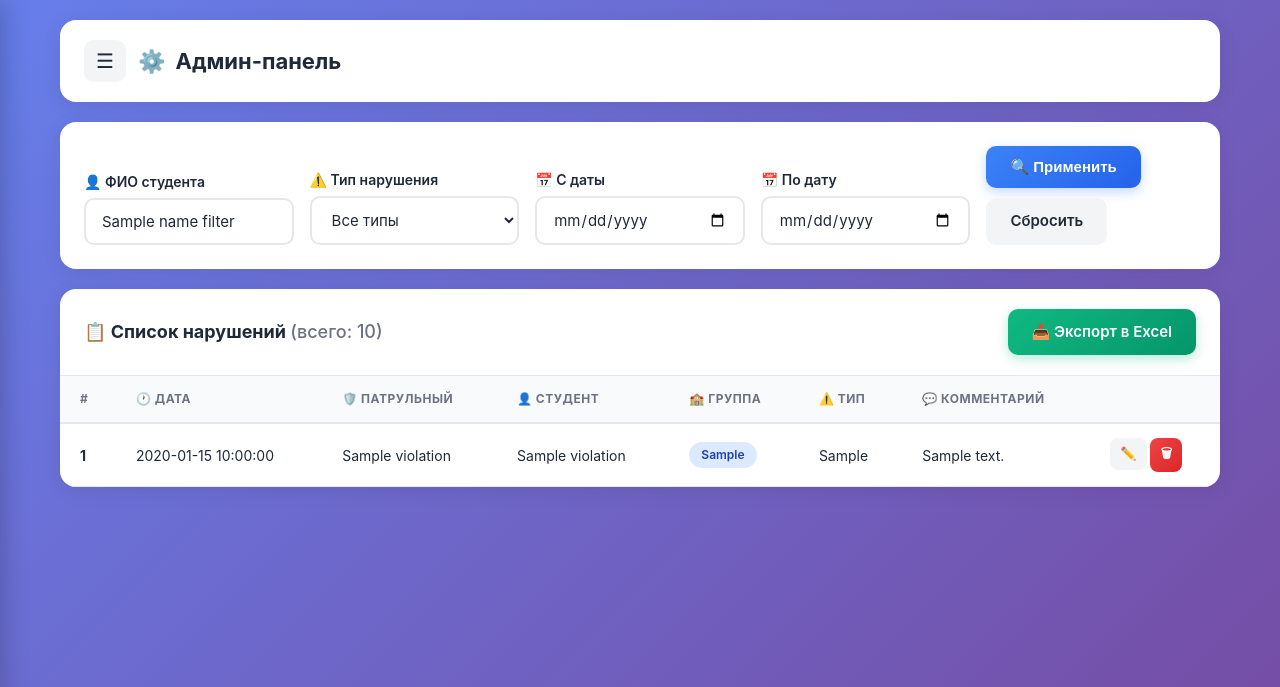
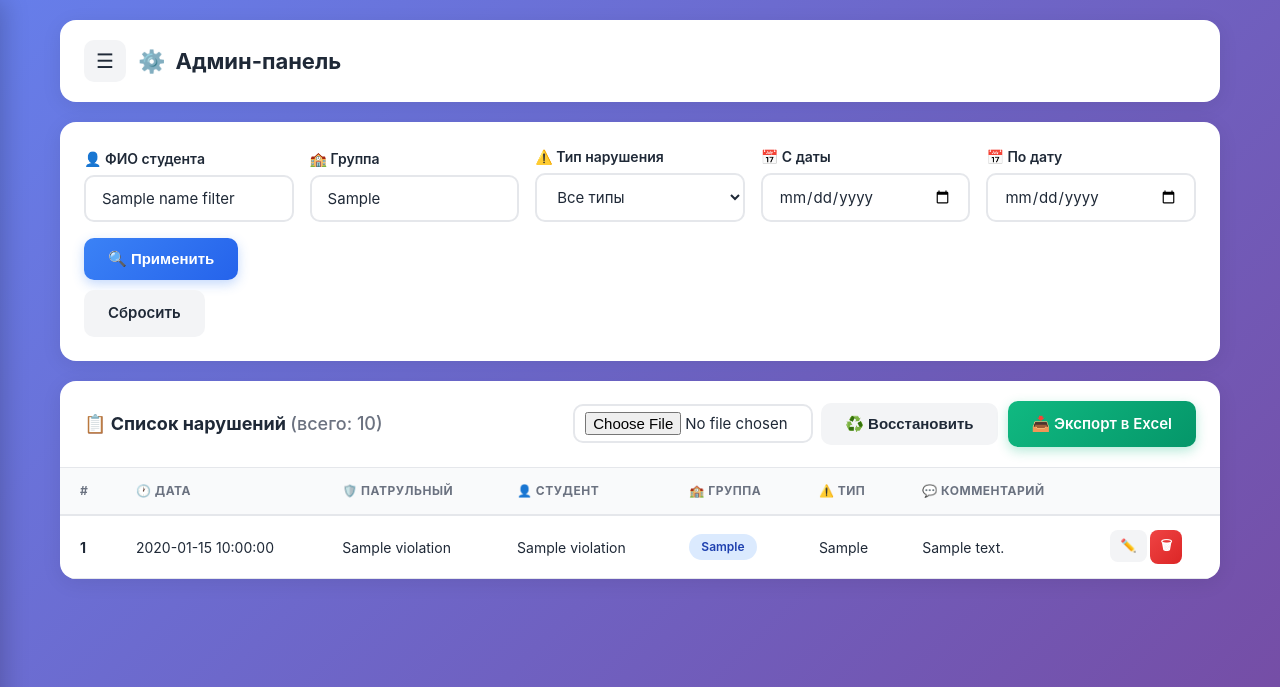
Before and after one commit to Anon2200/patrol-system, a FastAPI app: template templates/admin.html in a window 1280 px wide. Shown: the top 687 px of the page. Run offline with FastAPI, Linux system fonts and the light colour scheme; the template is opened without the code that fills it: most values are stand-ins (such as "Sample title", 1, 10 or a date in 2020).

Commit message:
Update admin.html

```diff
--- a/templates/admin.html
+++ b/templates/admin.html
@@ -23,6 +23,10 @@
                 <div class="form-group" style="margin: 0;">
                     <label class="form-label" for="student_name">👤 ФИО студента</label>
                     <input class="form-input" type="text" id="student_name" name="student_name" value="{{ name_filter }}" placeholder="Поиск...">
+                </div>
+                <div class="form-group" style="margin: 0;">
+                    <label class="form-label" for="group">🏫 Группа</label>
+                    <input class="form-input" type="text" id="group" name="group" value="{{ group_filter }}" placeholder="Напр. 205">
                 </div>
                 <div class="form-group" style="margin: 0;">
                     <label class="form-label" for="violation_type">⚠️ Тип нарушения</label>
@@ -51,7 +55,13 @@
         <div class="table-card">
             <div class="table-header">
                 <div class="table-title">📋 Список нарушений <span style="color: var(--muted); font-weight: 500;">(всего: {{ total }})</span></div>
-                <a href="/admin/export?student_name={{ name_filter }}&violation_type={{ type_filter }}&date_from={{ date_from_filter }}&date_to={{ date_to_filter }}" class="btn btn-success">📥 Экспорт в Excel</a>
+                <div style="display: flex; gap: 10px; flex-wrap: wrap; align-items: center;">
+                    <form action="/admin/restore" method="POST" enctype="multipart/form-data" style="display: flex; gap: 8px; align-items: center;" onsubmit="return confirm('Восстановить записи из CSV-файла? Существующие дубликаты будут пропущены.');">
+                        <input type="file" name="file" accept=".csv" class="form-input" style="max-width: 240px; padding: 6px 10px;">
+                        <button type="submit" class="btn btn-secondary">♻️ Восстановить</button>
+                    </form>
+                    <a href="/admin/export?student_name={{ name_filter }}&group={{ group_filter }}&violation_type={{ type_filter }}&date_from={{ date_from_filter }}&date_to={{ date_to_filter }}" class="btn btn-success">📥 Экспорт в Excel</a>
+                </div>
             </div>
             <div class="table-wrapper">
                 <table>
```
